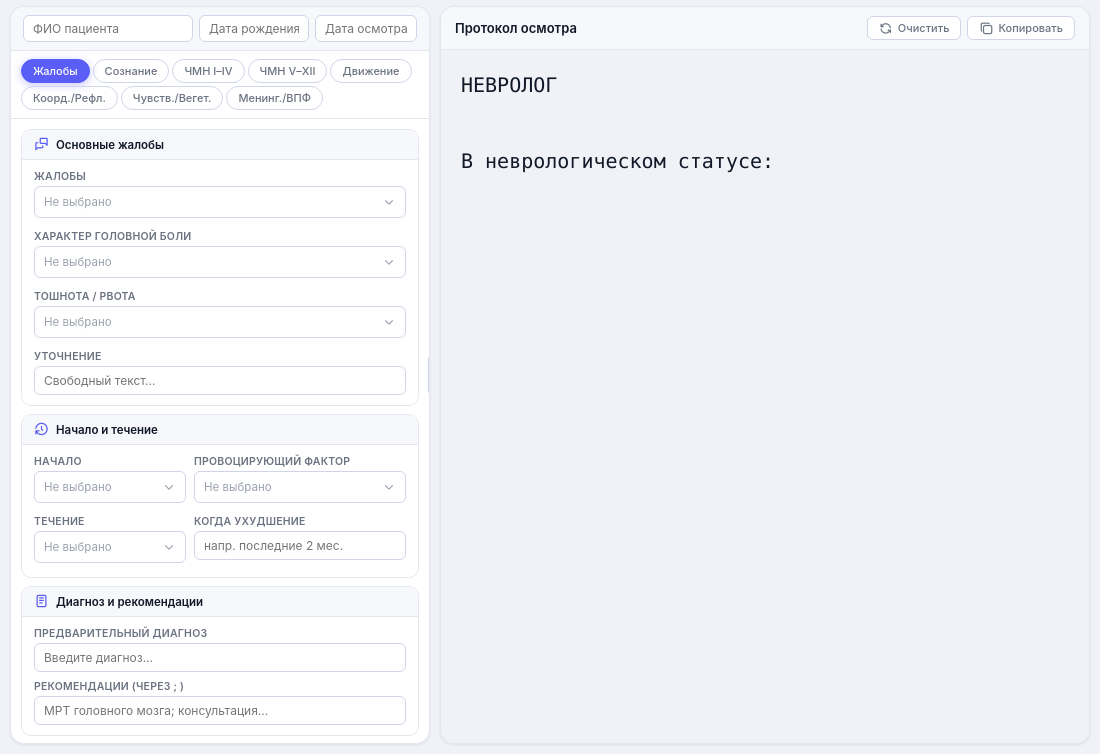
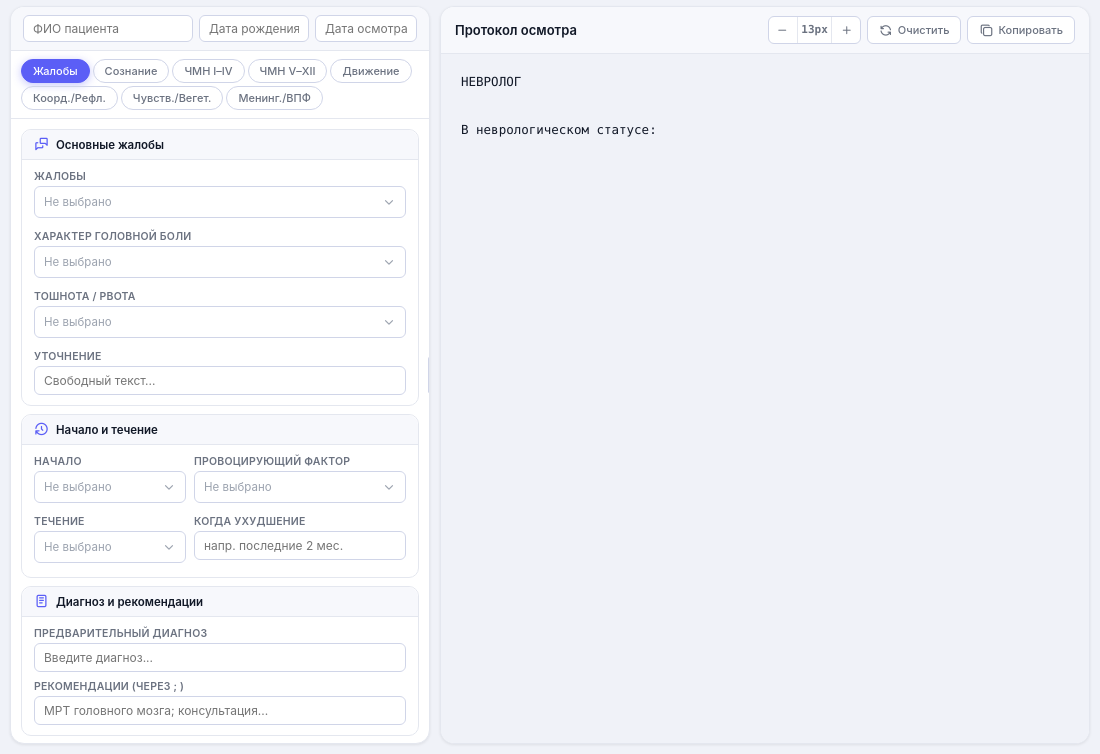
Before and after one commit to dredd-png/fantastic-enigma, an Electron app: page src/index.html in a window 1100 px wide. Shown: the part 46-800 px from the top of the page. Drawn offline with Linux system fonts and the light colour scheme.

Commit message:
feat: font size control in protocol

```diff
--- a/src/index.html
+++ b/src/index.html
@@ -426,6 +426,42 @@ body {
 }
 .action-btn:hover { background: var(--c-accent-l); border-color: var(--c-accent-m); color: var(--c-accent); }
 .action-btn i { font-size: 14px; }
+.font-size-ctrl {
+  display: flex;
+  align-items: center;
+  gap: 2px;
+  border: 1.5px solid var(--c-border2);
+  border-radius: var(--r-sm);
+  overflow: hidden;
+  background: var(--c-surface);
+}
+.fs-btn {
+  display: flex;
+  align-items: center;
+  justify-content: center;
+  width: 26px;
+  height: 26px;
+  border: none;
+  background: transparent;
+  cursor: pointer;
+  color: var(--c-text2);
+  transition: all var(--trans);
+  font-size: 13px;
+}
+.fs-btn:hover { background: var(--c-accent-l); color: var(--c-accent); }
+.fs-btn i { font-size: 12px; }
+.fs-label {
+  font-size: 11px;
+  font-weight: 600;
+  color: var(--c-text2);
+  min-width: 32px;
+  text-align: center;
+  font-family: var(--mono);
+  border-left: 1px solid var(--c-border);
+  border-right: 1px solid var(--c-border);
+  padding: 0 3px;
+  line-height: 26px;
+}
 .action-btn.success {
   background: var(--c-green-bg);
   border-color: var(--c-green-bd);
@@ -441,7 +477,7 @@ body {
 .protocol {
   flex: 1;
   padding: 16px 20px;
-  font-size: 20px;
+  font-size: 12.5px;
   line-height: 1.9;
   color: var(--c-text);
   white-space: pre-wrap;
@@ -730,6 +766,11 @@ body {
     <div class="panel-right-head">
       <span>Протокол осмотра</span>
       <div class="actions">
+        <div class="font-size-ctrl">
+          <button class="fs-btn" onclick="changeFontSize(-1)" title="Уменьшить шрифт"><i class="ti ti-minus"></i></button>
+          <span class="fs-label" id="fsLabel">13px</span>
+          <button class="fs-btn" onclick="changeFontSize(1)" title="Увеличить шрифт"><i class="ti ti-plus"></i></button>
+        </div>
         <button class="action-btn" onclick="resetAll()" title="Очистить всё">
           <i class="ti ti-refresh"></i> Очистить
         </button>
@@ -808,7 +849,7 @@ const OPTS = {
   adia:     ['нет','есть справа','есть слева','с обеих сторон'],
   ref:      ['живые, симметричные','умеренной живости, симметричные','повышены симметрично','снижены симметрично','Д>С','С>Д','отсутствуют'],
   periost:  ['живые, симметричные','умеренной живости, симметричные','снижены','отсутствуют'],
-  abdom:    ['вызываются, симметричные','снижены','отсутствуют','D>S','S>D'],
+  abdom:    ['вызываются, симметричные','снижены','отсутствуют','Д>С','С>Д'],
   bab:      ['отрицательный','положительный справа','положительный слева','положительный с обеих сторон'],
   pathref:  ['нет','Россолимо справа','Россолимо слева','хоботковый рефлекс','ладонно-подбородочный Маринеску-Радовичи','рефлекс орального автоматизма'],
   surf:     ['нарушений нет','гипестезия в правых конечностях','гипестезия в левых конечностях','гемигипестезия справа','гемигипестезия слева','параанестезия нижних конечностей','диссоциированный тип нарушений'],
@@ -1166,6 +1207,16 @@ function rebuild() {
 }
 
 /* ═══════════════════════════════════════════════════════
+   FONT SIZE
+═══════════════════════════════════════════════════════ */
+let fontSize = 13;
+function changeFontSize(delta) {
+  fontSize = Math.min(22, Math.max(9, fontSize + delta));
+  document.getElementById('protocol').style.fontSize = fontSize + 'px';
+  document.getElementById('fsLabel').textContent = fontSize + 'px';
+}
+
+/* ═══════════════════════════════════════════════════════
    COPY
 ═══════════════════════════════════════════════════════ */
 async function copyText() {
```
